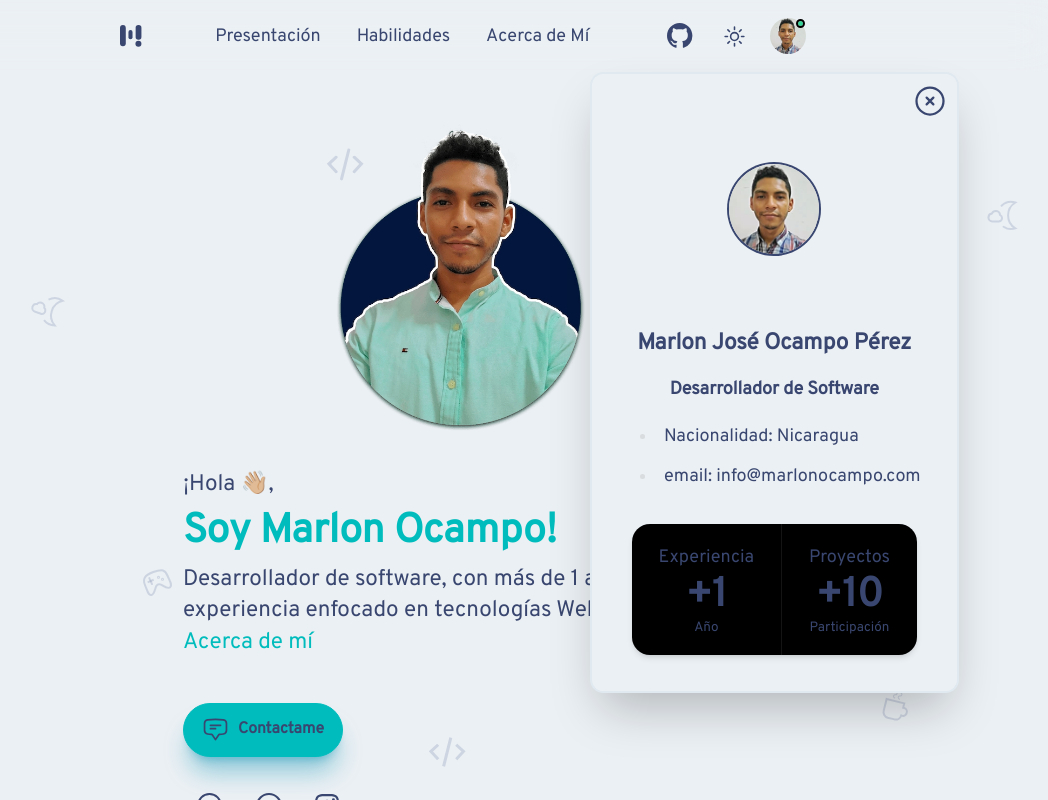
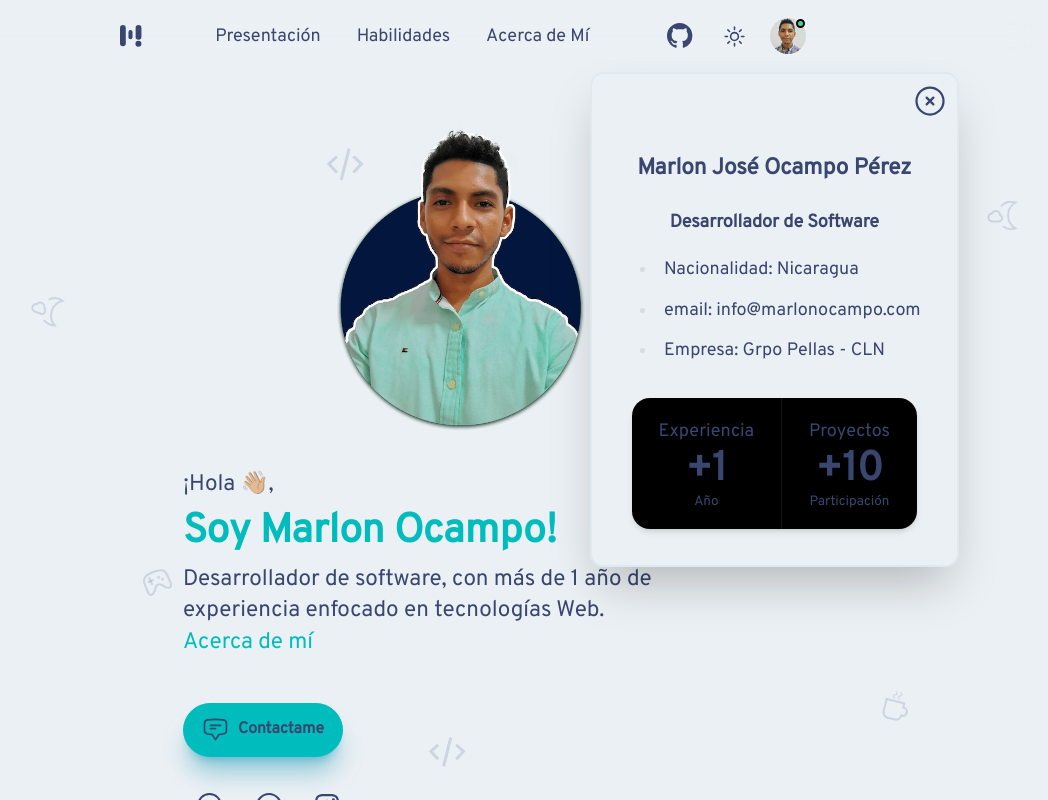
Before and after one commit to marlonocampo/portfolio, a React (Vite) app: page / in a window 1280 px wide. Both pictures are taken after a click on the button 965 px from the left and 36 px from the top of the page. Shown: the top 800 px of the page, without its empty margins (177-1225 px from the left). Built offline with nearby package versions, Linux system fonts and the light colour scheme.

Commit message:
actualizando información del perfil

```diff
--- a/src/components/ProfileInfomation/Profile.tsx
+++ b/src/components/ProfileInfomation/Profile.tsx
@@ -11,18 +11,12 @@ function Profile ({ handleShowProfile }: { handleShowProfile: Function }): JSX.E
         </button>
       </div>
       <div className='flex flex-col items-center justify-center prose text-secondary px-8 pb-8'>
-        <div className='w-20'>
-          <img
-            className='rounded-full ring-2 ring-secondary'
-            alt='marlonocampo'
-            src='/src/assets/images/minProfile.webp'
-          />
-        </div>
-        <h3 className='text-secondary'>Marlon José Ocampo Pérez</h3>
+        <h3 className='text-secondary my-5'>Marlon José Ocampo Pérez</h3>
         <h4 className='text-secondary'>Desarrollador de Software</h4>
         <ul>
           <li>Nacionalidad: Nicaragua </li>
           <li>email: info@marlonocampo.com </li>
+          <li>Empresa: Grpo Pellas - CLN</li>
         </ul>
         <div className='stats shadow-md text-secondary'>
           <div className='stat place-items-center'>
```
